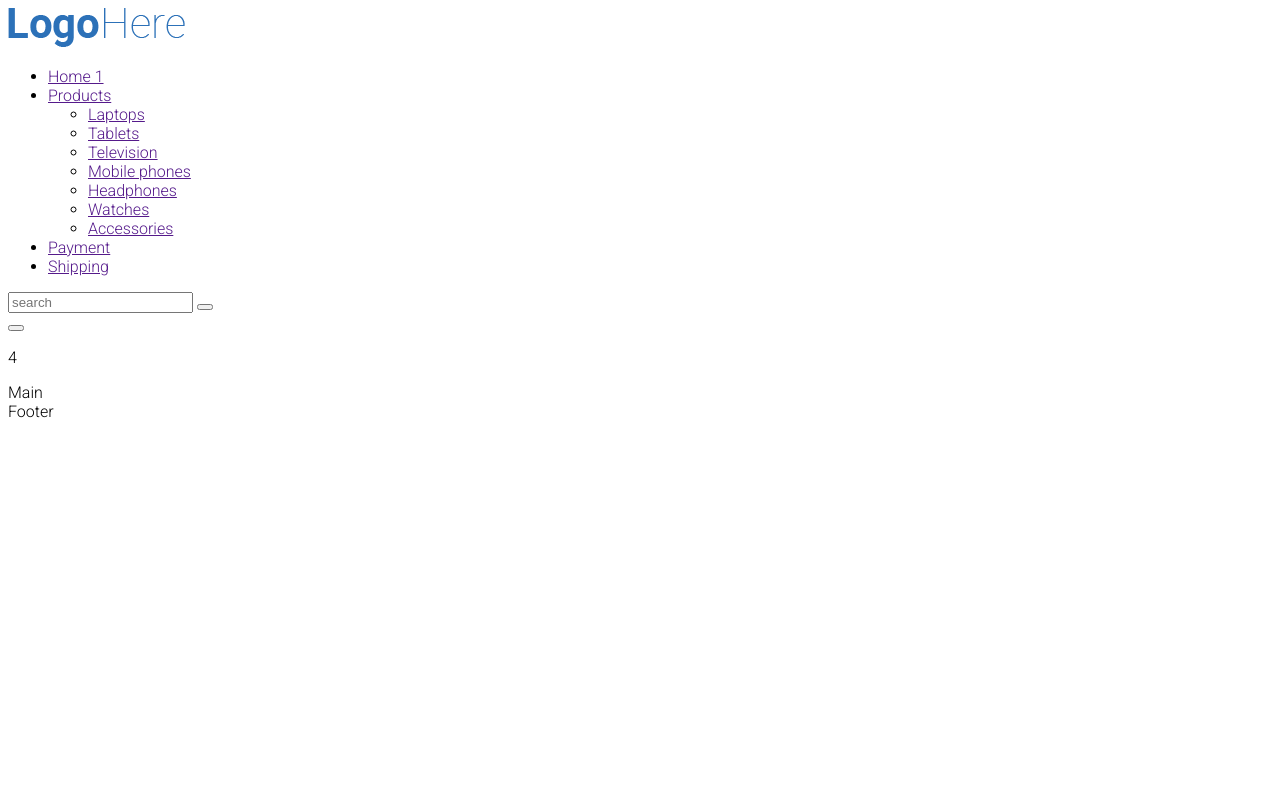
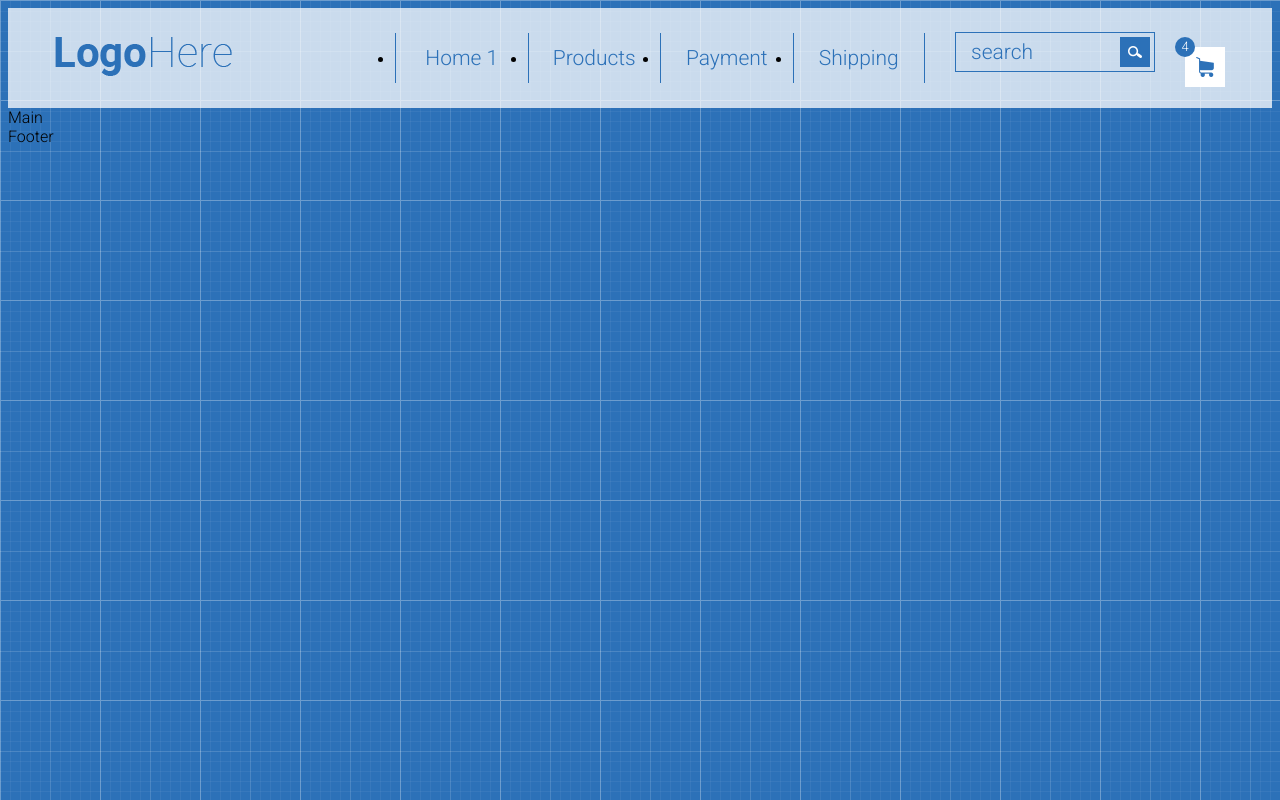
Before and after one commit to NazarShved3/Shop-project, a plain HTML site: page index.html in a window 1280 px wide. Drawn offline with Linux system fonts and the light colour scheme.

Commit message:
Update style.css

```diff
--- a/style.css
+++ b/style.css
@@ -4,4 +4,205 @@
 
 body {
     font-family: 'Roboto', sans-serif;
+    background-image: url("images/patt.png");
 }
+
+.container {
+    max-width: 1200px;
+    width: 100%;
+    margin: 0 auto;
+    padding-left: 15px;
+    padding-right: 15px;
+}
+
+.row {
+    display: flex;
+    margin: 0 -15px;
+}
+
+[class*="col-"] {
+    padding-left: 15px;
+    padding-right: 15px;
+}
+
+.col-3 {
+    max-width: 25%;
+    flex: 0 0 25%;
+    color:  #2c71b8;
+    height: 50px;
+    font-size: 15px;
+    line-height: 50%;
+    text-decoration: none;
+    padding-top: 20px;
+
+}
+
+.col-6 {
+    max-width: 50%;
+    flex: 0 0 50%;
+}
+
+.header {
+    display: flex;
+    height: 100px;
+    align-items: center;
+    background-color: rgba(255, 255, 255, 0.75);
+}
+
+.menu {
+    display: flex;
+  }
+
+.menu li {
+    width: 25%;
+    border-left: 1px solid #2c71b8;
+  }
+
+.menu li:last-child {
+    border-left: 1px solid#2c71b8;
+    border-right: 1px solid#2c71b8;
+  }
+
+.menu a {
+    display: block;
+    height: 50px;
+    text-decoration: none;
+    text-align: center;
+    line-height: 50px;
+    color: #2c71b8;
+    font-size: 21px;
+  }
+
+.menu a:hover {
+    background-color: #2c71b8;
+    color: white;
+  }
+
+.drop-menu {
+    visibility: hidden;
+    position: absolute;
+    width: 285px;
+    height: fit-content;
+    background-color: #2c71b8;
+    color: white;
+  }
+
+.drop-menu > li {
+    width: 100%;
+    height: 40px;
+  }
+
+.drop-menu > li > a {
+    display: block;
+    width: 100%;
+    height: 40px;
+    padding-left: 30px;
+    text-decoration: none;
+    font-size: 21px;
+    color: white;
+    display: flex;
+    align-items: center;
+  }
+
+.drop-menu > li:hover a {
+    color: #2c71b8;
+    background-color: white;
+  }
+
+.menu > li:hover .drop-menu {
+    visibility: visible;
+    margin-left: -1px;
+    z-index: 10;
+  }
+
+.search-card {
+  width: 100%;
+  height: 100%;
+  margin-left: -15px;
+  display: flex;
+  align-items: center;
+  justify-content: space-between;
+}
+
+.search {
+  border: 1px solid#2c71b8;
+  background: transparent;
+  height: 40px;
+  width: 200px;
+  font-size: 21px;
+  margin-left: 15px;
+  margin-right: 15px;
+  display: flex;
+}
+
+.search-input {
+  width: 160px;
+  padding-left: 15px;
+  font-size: 21px;
+  color: #2c71b8;
+  outline: none;
+  border: none;
+  background: transparent;
+}
+
+.search-btn {
+  height: 30px;
+  width: 30px;
+  background-color: #2c71b8;
+  display: flex;
+  align-items: center;
+  justify-content: center;
+  margin: 4px;
+  outline: none;
+  border: none;
+  background-image: url(images/search.png);
+  background-repeat: no-repeat;
+  background-position: center;
+  cursor: pointer;
+}
+
+::placeholder {
+  font-size: 21px;
+  color: #2c71b8;
+  font-family: "Roboto", sans-serif;
+}
+
+.cart {
+  width: 40px;
+  height: 40px;
+  display: flex;
+  justify-content: center;
+  align-items: center;
+  position: relative;
+}
+.cart-btn {
+  width: 40px;
+  height: 40px;
+  border: none;
+  background-color: white;
+  cursor: pointer;
+  background-image: url(images/cart.png);
+  background-repeat: no-repeat;
+  background-position: center;
+}
+
+.items-number {
+  width: 20px;
+  height: 20px;
+  border-radius: 50%;
+  background-color: #2c71b8;
+  position: absolute;
+  top: -10px;
+  left: -10px;
+  display: flex;
+  justify-content: center;
+  align-items: center;
+  color: white;
+  font-size: small;
+ }
+
+.sort-choose {
+  width: 10px;
+  color: white;
+  margin-right: 20px;
+}
```
